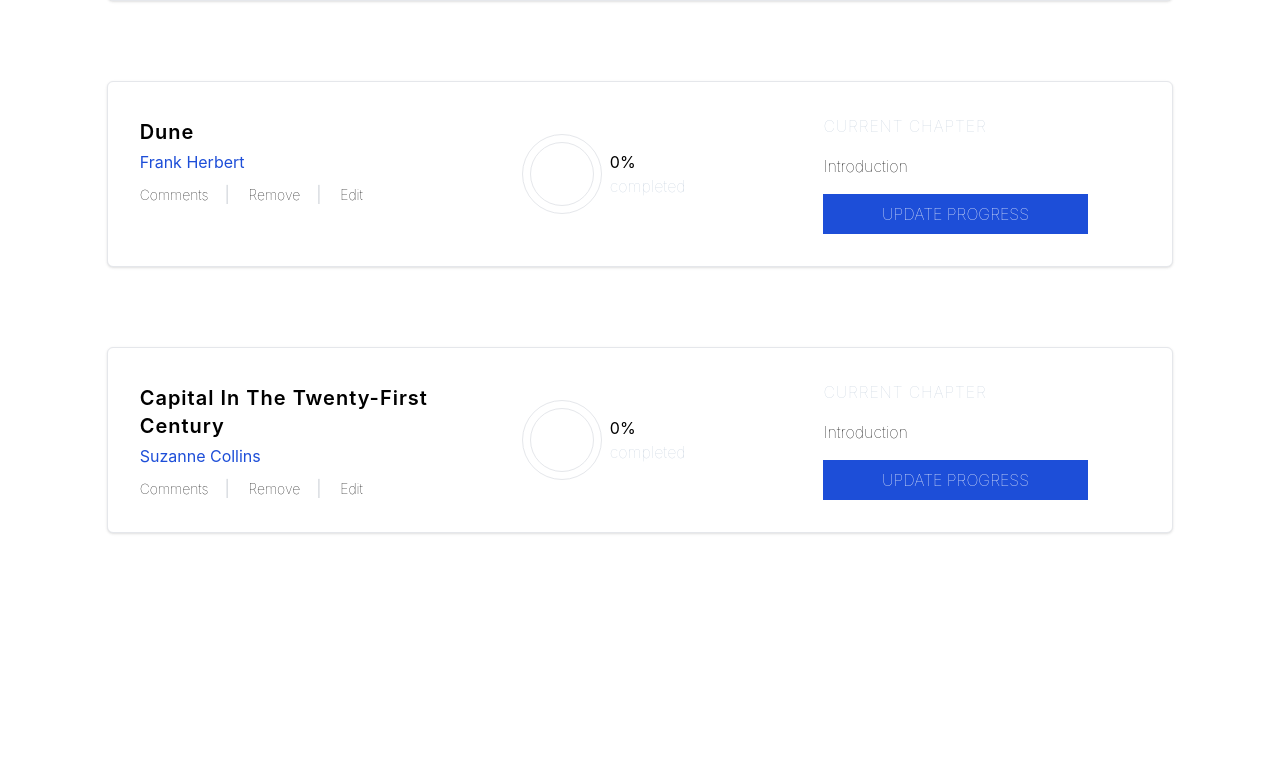
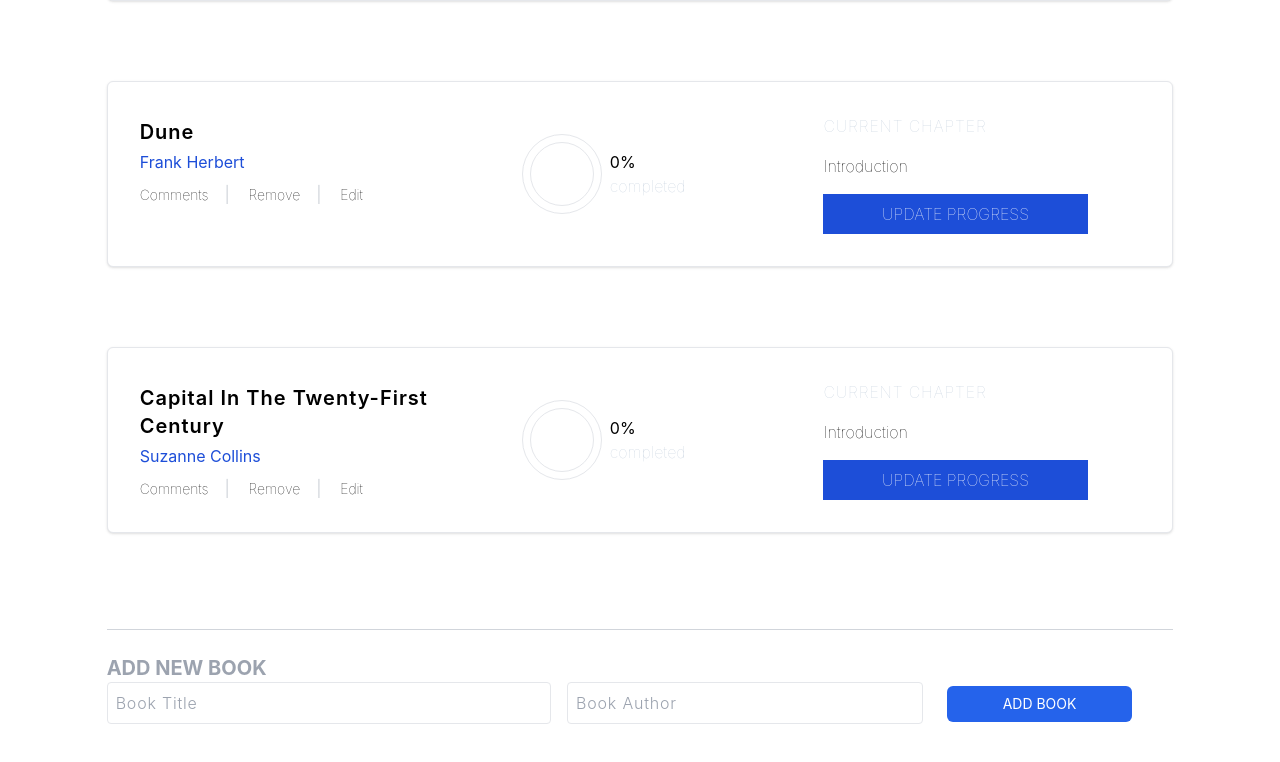
Before and after one commit to Recillah-Khamala/BookStore, a React (Create React App) app: page / in a window 1280 px wide. Shown: the part 837-1599 px from the top of the page. Before the commit the page ends 1490 px from the top, so only its background shows below. Built offline with nearby package versions, Linux system fonts and the light colour scheme.

Commit message:
Add functionality for "Add new" button click

```diff
--- a/src/components/Books.js
+++ b/src/components/Books.js
@@ -2,6 +2,7 @@
 import { useDispatch, useSelector } from 'react-redux';
 import { everyBook, removeBook } from '../redux/books/books';
 import Book from './Book';
+import Form from './Form';
 
 const Books = () => {
   const books = useSelector(everyBook);
@@ -91,6 +92,7 @@
           </p>
         )}
       </div>
+      <Form />
     </div>
   );
 };
--- a/src/components/Form.js
+++ b/src/components/Form.js
@@ -1,21 +1,32 @@
-import React from 'react';
+import React, { useState } from 'react';
 import { useDispatch } from 'react-redux';
 import { v4 as uuidv4 } from 'uuid';
 import { addBook } from '../redux/books/books';
-import Set from './Sticker';
 
-const FormInfo = () => {
-  const { values, onChange } = Set();
-  const dispatch = useDispatch;
+const Form = () => {
+  const [title, setTitle] = useState('');
+  const [author, setAuthor] = useState('');
+  const dispatch = useDispatch();
 
-  const { title, author } = values;
-  const submitHandler = () => {
-    const addNewBook = {
+  const onChange = (e) => {
+    const {
+      target: { name, value },
+    } = e;
+    if (name === 'title') setTitle(value);
+    else if (name === 'author') setAuthor(value);
+  };
+
+  const submitHandler = (e) => {
+    e.preventDefault();
+    const newBook = {
       id: uuidv4,
       title,
       author,
     };
-    dispatch(addBook(addNewBook));
+    dispatch(addBook(newBook));
+    setAuthor('');
+    setTitle('');
+  };
 
   return (
     <form
@@ -51,6 +62,5 @@
     </form>
   );
 };
-};
 
-export default FormInfo;
+export default Form;
```
Lines whose indentation alone changed are shown as unchanged.
